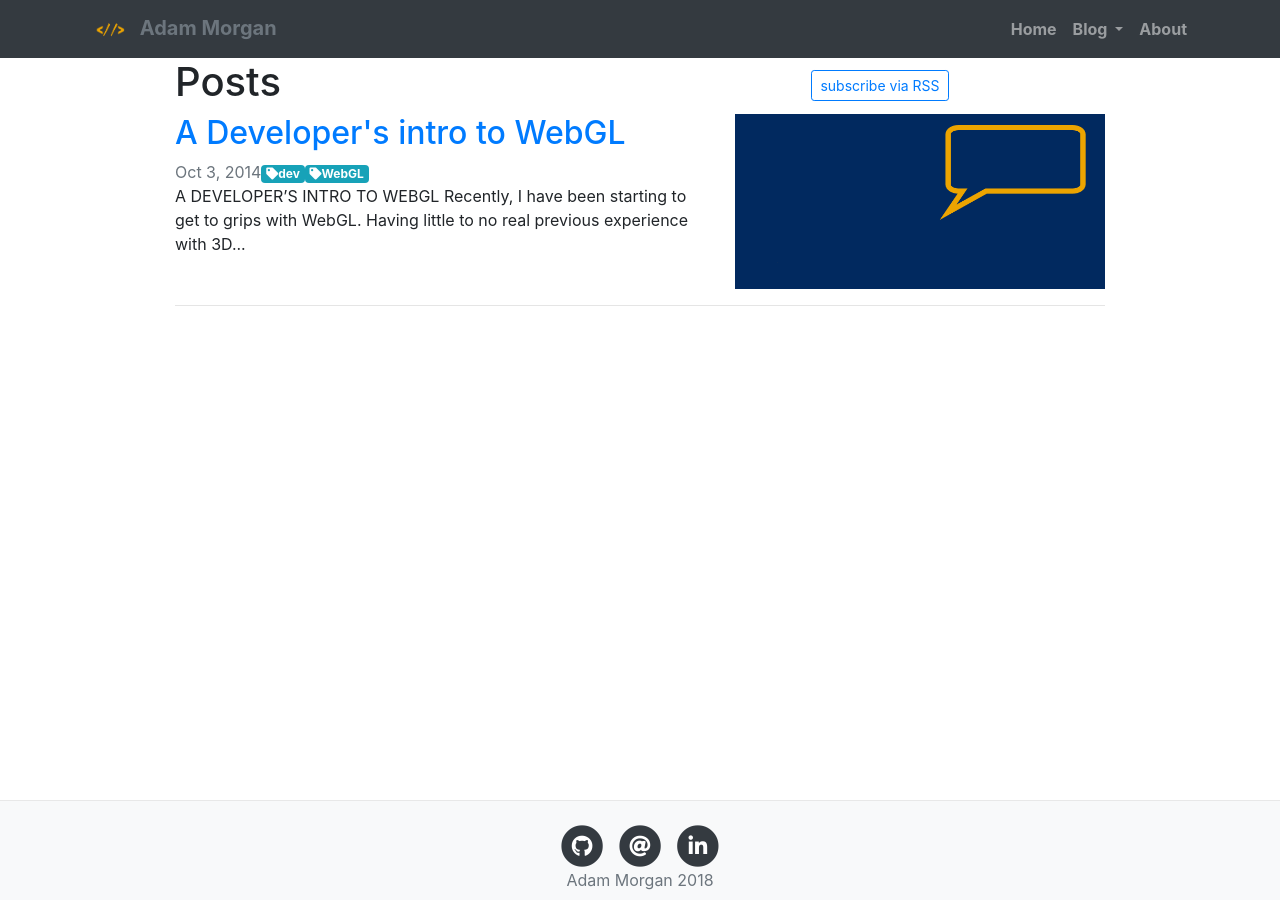
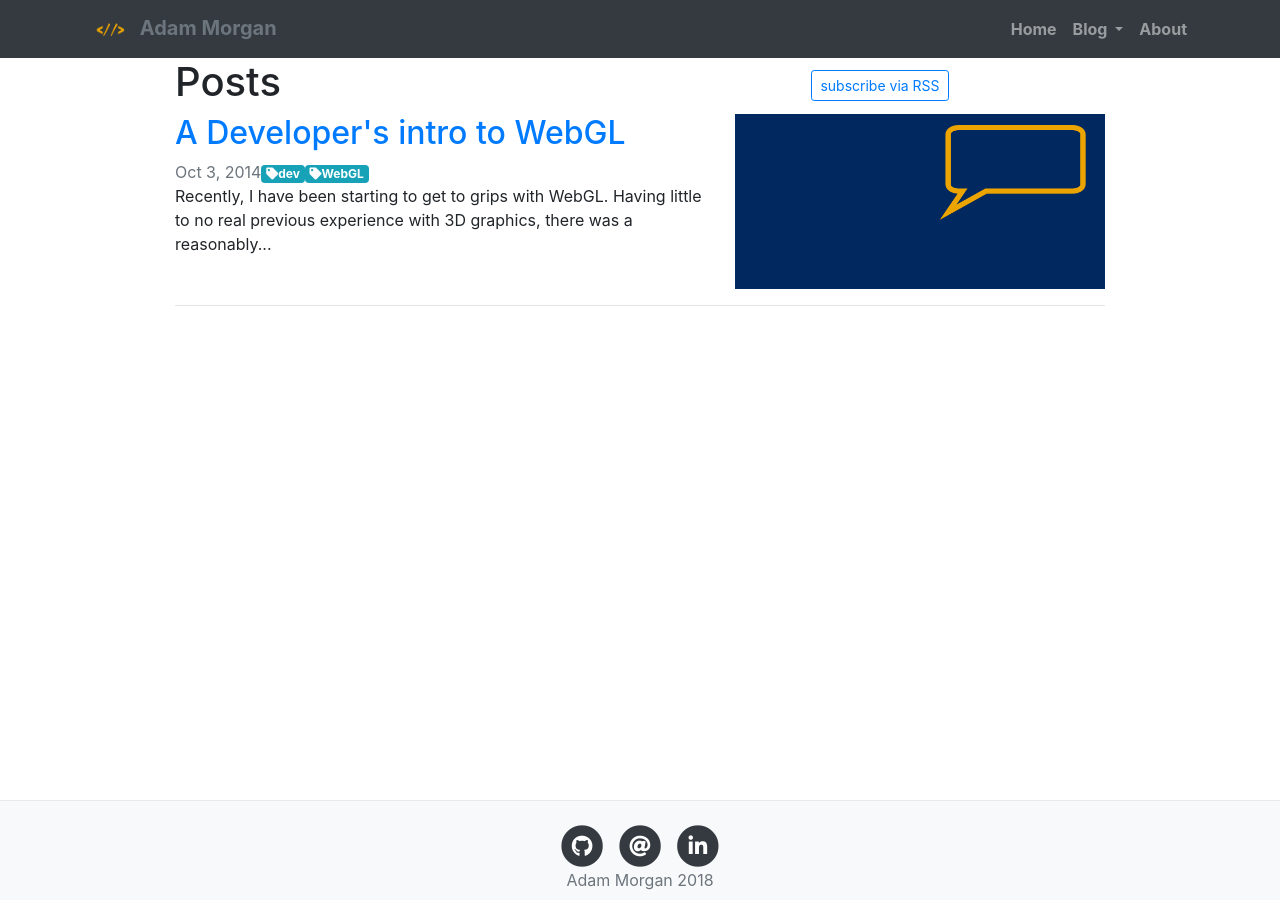
Before and after one commit to akhmorgan/akhmorgan.github.io, a Jekyll site: the page built from blog/index.md, in a window 1280 px wide. Built offline with Jekyll 4.4.1, drawn with Linux system fonts in a browser that asks for light colours; nearby versions of some CDN libraries.

Commit message:
Updates post to exclude title from snippet

```diff
--- a/_config_local.yml
+++ /dev/null
@@ -1 +0,0 @@
-baseurl: ""
--- a/_layouts/post.html
+++ b/_layouts/post.html
@@ -19,6 +19,7 @@ layout: default
     <div class="container">
       <div class="row">
         <div class="post-content e-content col-lg-8 col-md-10 mx-auto" itemprop="articleBody">
+          <h2>{{ page.title | escape }}</h2>
           {{ content }}
         </div>
       </div>
--- a/_posts/2014-10-03-a_developers_intro_to_WebGL.md
+++ b/_posts/2014-10-03-a_developers_intro_to_WebGL.md
@@ -4,7 +4,6 @@ date:   2014-10-03 12:00:00
 tags: [dev, WebGL]
 categories: [intro]
 ---
-# A DEVELOPER'S INTRO TO WEBGL
 
 Recently, I have been starting to get to grips with WebGL. Having little to no real previous experience with 3D graphics, there was a reasonably steep learning curve to overcome. So I thought I'd touch on a few of the basics here and share some resources that I found really useful.
 
```
